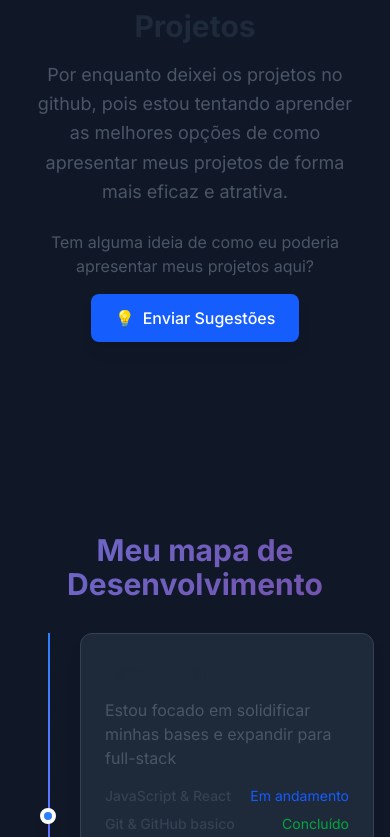
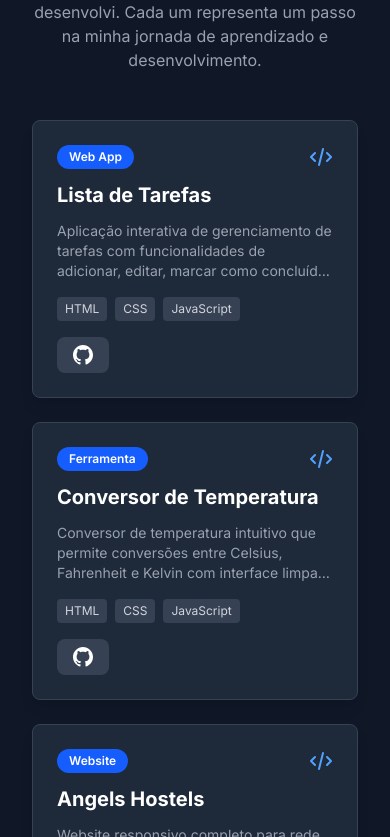
Before and after one commit to Luiz-AMD/Portf-lio, a React (Vite) app: page / in a window 390 px wide. Shown: the part 3407-4244 px from the top of the page. Built offline with nearby package versions, Linux system fonts and the light colour scheme.

Commit message:
paginaProjetos

```diff
--- a/src/components/Projects.jsx
+++ b/src/components/Projects.jsx
@@ -1,35 +1,140 @@
 import React from 'react'
 
 const Projects = () => {
+    const projects = [
+        {
+            id: 1,
+            title: 'Lista de Tarefas',
+            description: 'Aplicação interativa de gerenciamento de tarefas com funcionalidades de adicionar, editar, marcar como concluída e excluir tarefas. Interface moderna e responsiva.',
+            tags: ['HTML', 'CSS', 'JavaScript'],
+            link: './lista-de-tarefas/index.html',
+            github: 'https://github.com/Luiz-AMD/lista-de-tarefas',
+            category: 'Web App'
+        },
+        {
+            id: 2,
+            title: 'Conversor de Temperatura',
+            description: 'Conversor de temperatura intuitivo que permite conversões entre Celsius, Fahrenheit e Kelvin com interface limpa e responsiva.',
+            tags: ['HTML', 'CSS', 'JavaScript'],
+            link: './conver-or-de-temperatura/index.html',
+            github: 'https://github.com/Luiz-AMD/conver-or-de-temperatura',
+            category: 'Ferramenta'
+        },
+        {
+            id: 3,
+            title: 'Angels Hostels',
+            description: 'Website responsivo completo para rede de hostels, com design moderno, navegação intuitiva e apresentação de diferentes tipos de acomodações.',
+            tags: ['HTML', 'CSS', 'Responsive Design'],
+            link: './primeiro/Angels hostels/projeto_Angels-Hostels.html',
+            github: '#',
+            category: 'Website'
+        },
+        {
+            id: 4,
+            title: 'Calculadora',
+            description: 'Calculadora funcional com interface intuitiva, suportando operações matemáticas básicas e avançadas.',
+            tags: ['HTML', 'CSS', 'JavaScript'],
+            link: 'https://github.com/Luiz-AMD/calculadora',
+            github: 'https://github.com/Luiz-AMD/primeiro/tree/Durante-o-per%C3%ADodo-de-curso/Angels%20hostels',
+            category: 'Web App'
+        },
+        {
+            id: 5,
+            title: 'Galeria de Imagens',
+            description: 'Galeria de imagens responsiva com design moderno e experiência de usuário otimizada para exibição de conteúdo visual.',
+            tags: ['HTML', 'CSS'],
+            link: './primeiro/Gallrey/htmlgallery.html',
+            github: 'https://github.com/Luiz-AMD/primeiro/tree/Durante-o-per%C3%ADodo-de-curso/Gallrey',
+            category: 'Website'
+        },
+        {
+            id: 6,
+            title: 'Projeto Contábio',
+            description: 'Website corporativo completo para escritório de contabilidade, com design profissional, seções informativas e navegação estruturada.',
+            tags: ['HTML', 'CSS', 'Responsive Design'],
+            link: './primeiro/projetocontabio/index.html',
+            github: 'https://github.com/Luiz-AMD/primeiro/tree/Durante-o-per%C3%ADodo-de-curso/projetocontabio ',
+            category: 'Website'
+        }
+    ]
+
     return (
         <section className="py-16 px-4" aria-labelledby="projects-title">
             <div className="max-w-7xl mx-auto">
-                <h2 id="projects-title" className="section-title text-center mb-12">
+                <h2 id="projects-title" className="section-title text-center mb-4">
                     Meus Projetos
                 </h2>
-
-                <div className="text-center mb-8">
-                    <h3 className="text-3xl font-bold text-gray-800 dark:text-white mb-4">
-                        Projetos
-                    </h3>
-                    <p className="text-lg text-gray-600 dark:text-gray-300 max-w-3xl mx-auto leading-relaxed mb-6">
-                        Por enquanto deixei os projetos no github, pois estou tentando aprender as melhores opções de como apresentar meus projetos de forma mais eficaz e atrativa.
+                <p className="text-center text-gray-400 mb-12 max-w-2xl mx-auto">
+                    Aqui estão alguns dos projetos que desenvolvi. Cada um representa um passo na minha jornada de aprendizado e desenvolvimento.
                 </p>
 
-                    <div className="text-center">
-                        <p className="text-gray-600 dark:text-gray-400 mb-4">
-                            Tem alguma ideia de como eu poderia apresentar meus projetos aqui?
+                <div className="grid grid-cols-1 md:grid-cols-2 lg:grid-cols-3 gap-6">
+                    {projects.map((project) => (
+                        <div
+                            key={project.id}
+                            className="bg-gray-800 rounded-lg overflow-hidden shadow-lg hover:shadow-2xl transition-all duration-300 hover:scale-105 border border-gray-700"
+                        >
+                            <div className="p-6">
+                                <div className="flex items-center justify-between mb-3">
+                                    <span className="text-xs font-semibold px-3 py-1 bg-blue-600 text-white rounded-full">
+                                        {project.category}
+                                    </span>
+                                    <svg className="w-6 h-6 text-blue-400" fill="none" stroke="currentColor" viewBox="0 0 24 24">
+                                        <path strokeLinecap="round" strokeLinejoin="round" strokeWidth={2} d="M10 20l4-16m4 4l4 4-4 4M6 16l-4-4 4-4" />
+                                    </svg>
+                                </div>
+
+                                <h3 className="text-xl font-bold text-white mb-3">
+                                    {project.title}
+                                </h3>
+
+                                <p className="text-gray-400 text-sm mb-4 line-clamp-3">
+                                    {project.description}
+                                </p>
+
+                                <div className="flex flex-wrap gap-2 mb-4">
+                                    {project.tags.map((tag, index) => (
+                                        <span
+                                            key={index}
+                                            className="text-xs px-2 py-1 bg-gray-700 text-gray-300 rounded"
+                                        >
+                                            {tag}
+                                        </span>
+                                    ))}
+                                </div>
+
+                                <div className="flex gap-3">
+
+                                    <a
+                                        href={project.github}
+                                        target="_blank"
+                                        rel="noopener noreferrer"
+                                        className="px-4 py-2 bg-gray-700 hover:bg-gray-600 text-white text-sm font-medium rounded-lg transition-colors duration-300"
+                                        aria-label="Ver código no GitHub"
+                                    >
+                                        <svg className="w-5 h-5" fill="currentColor" viewBox="0 0 24 24">
+                                            <path d="M12 0c-6.626 0-12 5.373-12 12 0 5.302 3.438 9.8 8.207 11.387.599.111.793-.261.793-.577v-2.234c-3.338.726-4.033-1.416-4.033-1.416-.546-1.387-1.333-1.756-1.333-1.756-1.089-.745.083-.729.083-.729 1.205.084 1.839 1.237 1.839 1.237 1.07 1.834 2.807 1.304 3.492.997.107-.775.418-1.305.762-1.604-2.665-.305-5.467-1.334-5.467-5.931 0-1.311.469-2.381 1.236-3.221-.124-.303-.535-1.524.117-3.176 0 0 1.008-.322 3.301 1.23.957-.266 1.983-.399 3.003-.404 1.02.005 2.047.138 3.006.404 2.291-1.552 3.297-1.23 3.297-1.23.653 1.653.242 2.874.118 3.176.77.84 1.235 1.911 1.235 3.221 0 4.609-2.807 5.624-5.479 5.921.43.372.823 1.102.823 2.222v3.293c0 .319.192.694.801.576 4.765-1.589 8.199-6.086 8.199-11.386 0-6.627-5.373-12-12-12z" />
+                                        </svg>
+                                    </a>
+                                </div>
+                            </div>
+                        </div>
+                    ))}
+                </div>
+
+                <div className="text-center mt-12">
+                    <p className="text-gray-400 mb-4">
+                        Quer ver mais projetos ou tem alguma sugestão?
                     </p>
                     <a
-                            href="https://mail.google.com/mail/?view=cm&fs=1&to=luizantoniomartinsdavid219@gmail.com&su=Sugestões para Portfólio&body=Olá Luiz! Tenho algumas ideias sobre como você poderia apresentar seus projetos no portfólio:"
+                        href="https://mail.google.com/mail/?view=cm&fs=1&to=luizantoniomartinsdavid219@gmail.com&su=Feedback sobre Portfólio&body=Olá Luiz!"
                         target="_blank"
                         rel="noopener noreferrer"
-                            className="inline-flex items-center px-6 py-3 bg-blue-600 hover:bg-blue-700 text-white font-medium rounded-lg transition-all duration-300 hover:scale-105 shadow-lg hover:shadow-xl"
+                        className="inline-flex items-center px-6 py-3 bg-gray-700 hover:bg-gray-600 text-white font-medium rounded-lg transition-all duration-300 hover:scale-105"
                     >
-                            <span className="mr-2">💡</span>
-                            Enviar Sugestões
+                        <span className="mr-2">✉️</span>
+                        Entre em Contato
                     </a>
-                    </div>
                 </div>
             </div>
         </section>
```
Also changed, not shown: 1 other file (tests, documents, lock files or other folders). Lines whose indentation alone changed are shown as unchanged.
